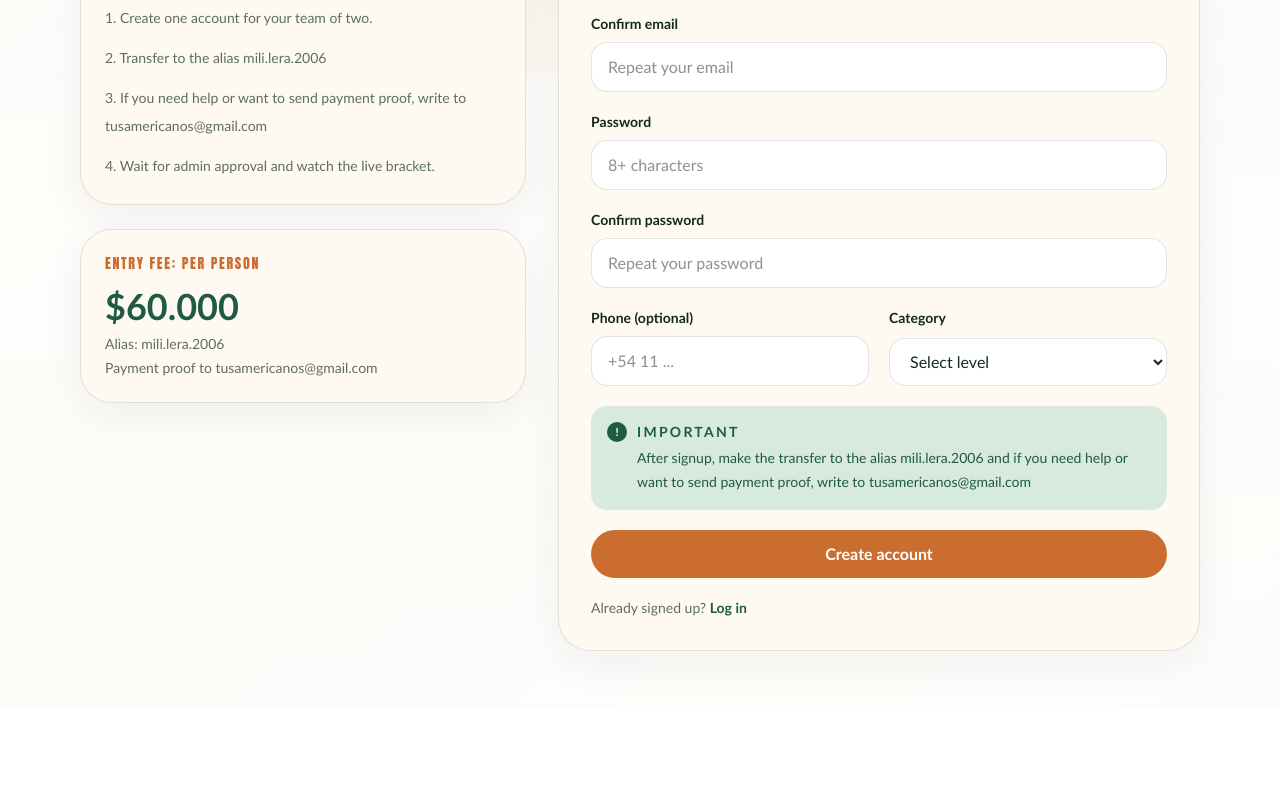
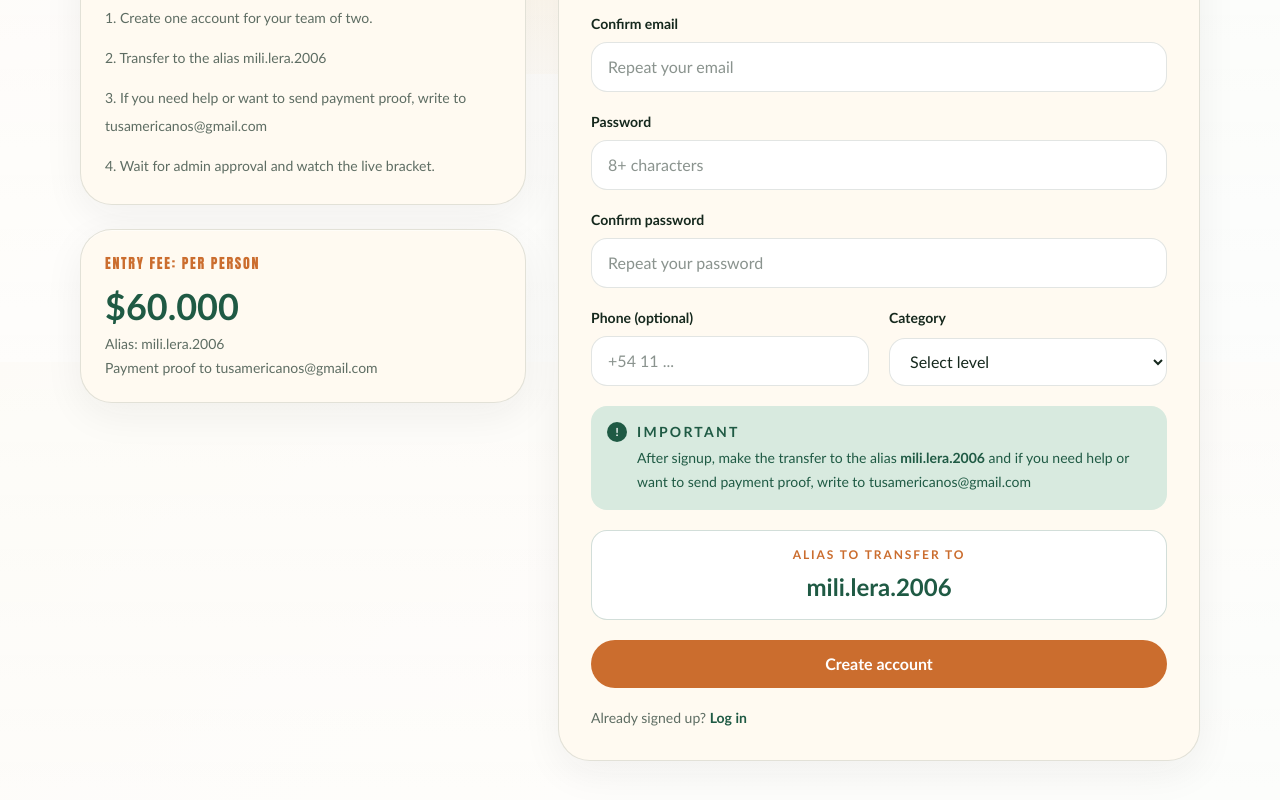
Before and after one commit to lolo-pb/Americano-web, a Next.js app: page /en/sign-up in a window 1280 px wide. Shown: the part 438-1238 px from the top of the page. Before the commit the page ends 1145 px from the top, so only its background shows below. Built offline with nearby package versions, Linux system fonts and the light colour scheme; no server answers.

Commit message:
Very clear alias

```diff
--- a/src/app/[locale]/me/page.tsx
+++ b/src/app/[locale]/me/page.tsx
@@ -65,6 +65,15 @@ export default async function MyProfilePage({
           })}
         </div>
 
+        {team.approvalStatus === "pending" && (
+          <div className="card rounded-[1.6rem] p-4 text-center sm:rounded-[2rem] sm:p-6">
+            <p className="text-xs font-bold uppercase tracking-[0.16em] text-accent">
+              {dictionary.signUp.submitAliasTitle}
+            </p>
+            <p className="mt-2 text-2xl font-extrabold text-forest">{env.paymentAlias}</p>
+          </div>
+        )}
+
       </div>
 
       <form action={updateTeamAction} className="card rounded-[1.6rem] p-4 sm:rounded-[2rem] sm:p-8">
--- a/src/app/[locale]/sign-up/success/page.tsx
+++ b/src/app/[locale]/sign-up/success/page.tsx
@@ -24,6 +24,13 @@ export default async function SignUpSuccessPage({
           />
         </div>
 
+        <div className="mx-auto mt-6 max-w-md rounded-[1.15rem] border border-forest/20 bg-white px-4 py-3 text-center sm:rounded-2xl sm:px-5 sm:py-4">
+          <p className="text-xs font-bold uppercase tracking-[0.16em] text-accent">
+            {dictionary.signUp.submitAliasTitle}
+          </p>
+          <p className="mt-2 text-xl font-extrabold text-forest sm:text-2xl">{env.paymentAlias}</p>
+        </div>
+
         <div className="mt-6 flex flex-col justify-center gap-3 sm:flex-row">
           <Link
             href={localizeHref(locale, "/me")}
--- a/src/components/auth/sign-up-form.tsx
+++ b/src/components/auth/sign-up-form.tsx
@@ -36,6 +36,8 @@ export function SignUpForm({
   const { t } = useI18n();
   const [serverError, setServerError] = useState<string | null>(null);
   const [isSubmitting, setIsSubmitting] = useState(false);
+  const paymentNotice = t("signUp.paymentNotice", { paymentAlias, contactEmail });
+  const paymentNoticeParts = paymentNotice.split(paymentAlias);
   const signUpSchema = z
     .object({
       playerOneName: z.string().min(2, t("signUp.errors.nameLength")),
@@ -207,12 +209,23 @@ export function SignUpForm({
               <p className="text-sm font-bold uppercase tracking-[0.16em] text-forest">
                 {t("signUp.important")}
               </p>
-              <p className="mt-1">{t("signUp.paymentNotice", { paymentAlias, contactEmail })}</p>
+              <p className="mt-1">
+                {paymentNoticeParts[0]}
+                <strong>{paymentAlias}</strong>
+                {paymentNoticeParts.slice(1).join(paymentAlias)}
+              </p>
             </div>
           </div>
         </div>
 
         {serverError && <p className="text-sm text-danger">{serverError}</p>}
+
+        <div className="rounded-[1.15rem] border border-forest/20 bg-white px-4 py-3 text-center sm:rounded-2xl sm:px-5 sm:py-4">
+          <p className="text-xs font-bold uppercase tracking-[0.16em] text-accent">
+            {t("signUp.submitAliasTitle")}
+          </p>
+          <p className="mt-2 text-xl font-extrabold text-forest sm:text-2xl">{paymentAlias}</p>
+        </div>
 
         <button
           type="submit"
--- a/src/messages/en.json
+++ b/src/messages/en.json
@@ -96,6 +96,7 @@
     "priceAmount": "$60.000",
     "priceAliasLabel": "Alias: {paymentAlias}",
     "priceReceiptLabel": "Payment proof to {contactEmail}",
+    "submitAliasTitle": "Alias to transfer to",
     "steps": [
       "1. Create one account for your team of two.",
       "2. Transfer to the alias {paymentAlias}",
--- a/src/messages/es.json
+++ b/src/messages/es.json
@@ -96,6 +96,7 @@
     "priceAmount": "$60.000",
     "priceAliasLabel": "Alias: {paymentAlias}",
     "priceReceiptLabel": "Comprobante a {contactEmail}",
+    "submitAliasTitle": "Alias para transferir",
     "steps": [
       "1. Crea una sola cuenta para tu dupla.",
       "2. Transferi al alias {paymentAlias}",
```
